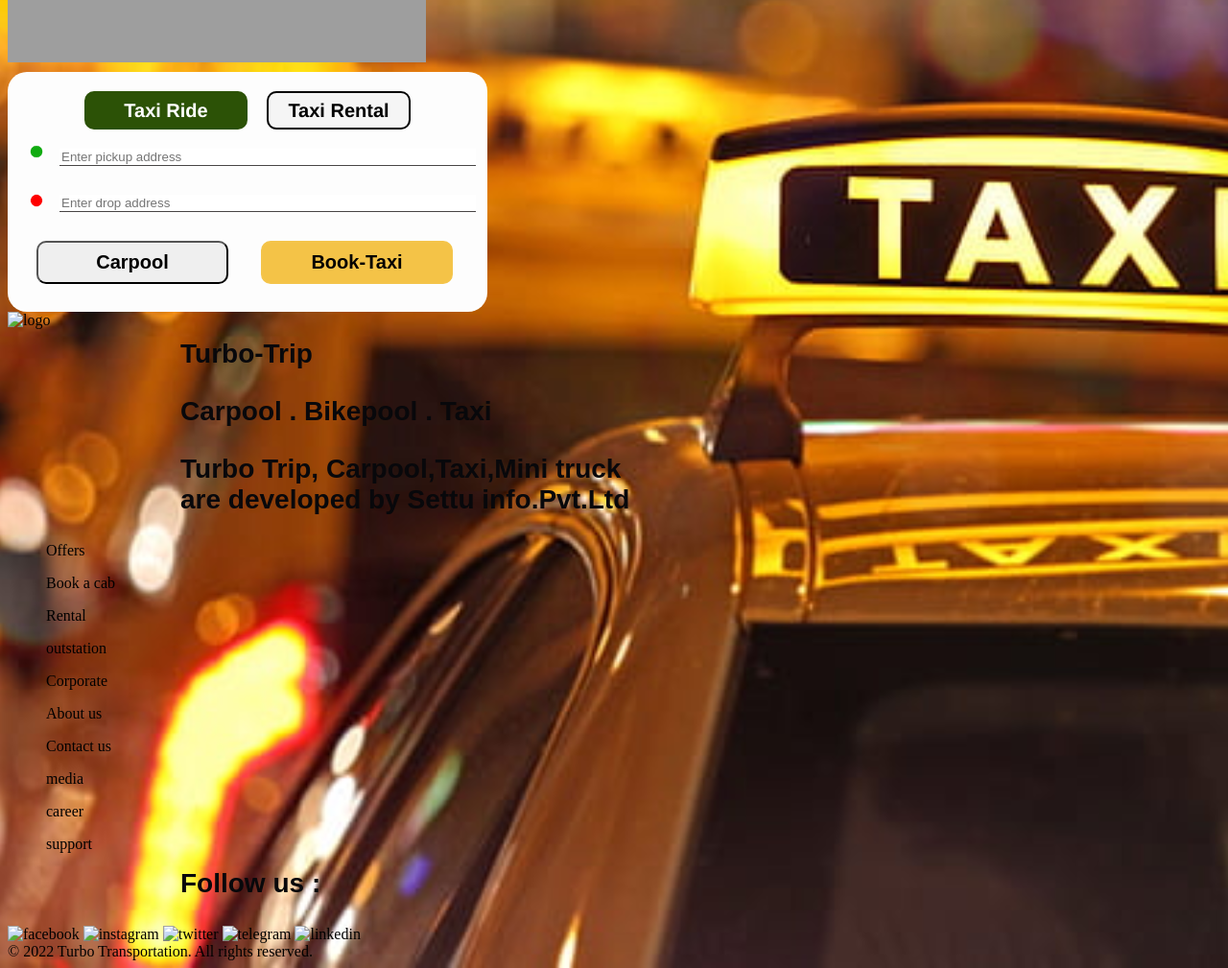
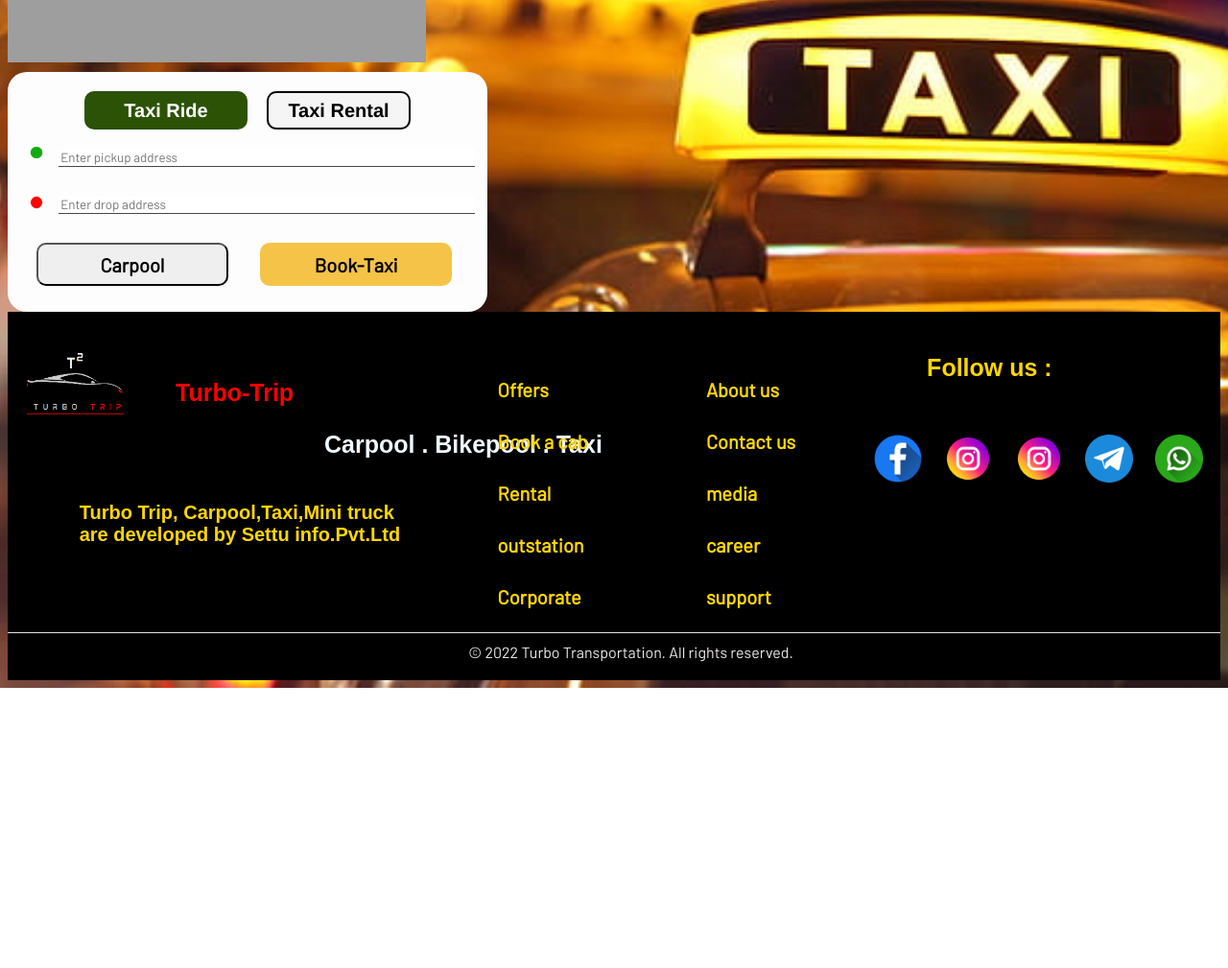
Before and after one commit to fssa-batch3/gowtham.sathyamoorthy__web_project, a plain HTML site: page pages/book taxi.html in a window 1280 px wide. Shown: the part 523-1532 px from the top of the page at 96% size. After the commit the page ends 1240 px from the top, so only its background shows below. Drawn offline with Linux system fonts and the light colour scheme; grey boxes are pictures that could not be loaded; a web font is replaced by a local one.

Commit message:
css added

```diff
--- a/assets/css/book taxi.css
+++ b/assets/css/book taxi.css
@@ -1,3 +1,8 @@
+@import url("https://fonts.googleapis.com/css2?family=Barlow&family=Barlow+Condensed:wght@600;700&family=Chivo:ital,wght@0,600;1,600&family=Outfit:wght@500&family=Space+Mono:wght@700&display=swap");
+* {
+  font-family: "Barlow", sans-serif;
+}
+
 .btn {
   display: flex;
   margin-top: 10px;
@@ -129,5 +134,103 @@
   font-size: 28px;
   font-weight: bolder;
   font-family: Arial, Helvetica, sans-serif;
-  color: rgb(8, 8, 11);
 }
+.icon1 {
+  width: 50px;
+  height: 30px;
+  margin-left: 15px;
+}
+.address p {
+  font-size: 20px;
+  color: gold;
+  margin-left: 03%;
+  margin-top: 20px;
+  font-weight: bolder;
+  margin-bottom: 20px;
+}
+.icon {
+  margin-left: 4.5%;
+}
+.icon2 {
+  color: gold;
+  margin-top: -220px;
+  margin-left: 75px;
+  font-size: 25px;
+}
+.icon1 {
+  margin-top: 30px;
+  height: 50px;
+  margin-left: 20px;
+}
+.footer4 {
+  margin-left: 40%;
+  margin-top: -220px;
+  margin-right: 50px;
+  font-size: 20px;
+  font-weight: bolder;
+  color: gold;
+}
+.footer5 {
+  margin-left: 05%;
+  font-size: 20px;
+  font-weight: bolder;
+  margin-top: -220px;
+  color: gold;
+}
+.footer6 {
+  display: flex;
+}
+.footer8 {
+  color: rgb(237, 233, 233);
+  padding-left: 38%;
+  border-top: 1px solid rgb(229, 226, 226);
+  padding-bottom: 20px;
+  padding-top: 10px;
+}
+ul {
+  padding: 5px;
+}
+footer {
+  background-color: black;
+}
+.footer {
+  display: flex;
+}
+.footer1 {
+  font-size: 30px;
+  margin-top: 40px;
+  font-weight: bolder;
+  font-style: italic;
+  font-family: Georgia, "Times New Roman", Times, serif;
+  margin-left: 20px;
+}
+.footer2 {
+  width: 150px;
+  margin-left: 25px;
+  margin-top: 70px;
+  color: red;
+  font-size: 25px;
+  font-weight: bolder;
+}
+.footer7 {
+  color: aliceblue;
+  font-weight: bold;
+  font-size: 25px;
+  margin-right: 70px;
+}
+.address {
+  font-size: 20px;
+  color: white;
+  margin-left: 03%;
+  margin-top: 20px;
+  font-weight: bolder;
+  margin-bottom: 20px;
+}
+.t2 {
+  height: 150px;
+  width: 150px;
+  border-radius: 50%;
+}
+.h2 {
+  color: white;
+}
--- a/assets/css/carpool.css
+++ b/assets/css/carpool.css
@@ -1,3 +1,7 @@
+@import url("https://fonts.googleapis.com/css2?family=Barlow&family=Barlow+Condensed:wght@600;700&family=Chivo:ital,wght@0,600;1,600&family=Outfit:wght@500&family=Space+Mono:wght@700&display=swap");
+* {
+  font-family: "Barlow", sans-serif;
+}
 .pickup {
   text-overflow: ellipsis;
   border: none;
@@ -147,3 +151,92 @@
   font-weight: bolder;
   margin-top: 50px;
 }
+.icon1 {
+  width: 50px;
+  height: 30px;
+  margin-left: 15px;
+}
+.address {
+  font-size: 20px;
+  color: gold;
+  margin-left: 03%;
+  margin-top: 20px;
+  font-weight: bolder;
+  margin-bottom: 20px;
+}
+.icon {
+  margin-left: 4.5%;
+}
+.icon2 {
+  color: gold;
+  margin-top: -220px;
+  margin-left: 75px;
+  font-size: 25px;
+}
+.icon1 {
+  margin-top: 30px;
+  height: 50px;
+  margin-left: 20px;
+}
+.footer4 {
+  margin-left: 40%;
+  margin-top: -220px;
+  margin-right: 50px;
+  font-size: 20px;
+  font-weight: bolder;
+  color: gold;
+}
+.footer5 {
+  margin-left: 05%;
+  font-size: 20px;
+  font-weight: bolder;
+  margin-top: -220px;
+  color: gold;
+}
+.footer6 {
+  display: flex;
+}
+.footer8 {
+  color: rgb(237, 233, 233);
+  padding-left: 38%;
+  border-top: 1px solid rgb(229, 226, 226);
+  padding-bottom: 20px;
+  padding-top: 10px;
+}
+ul {
+  padding: 5px;
+}
+footer {
+  background-color: black;
+}
+.footer {
+  display: flex;
+}
+.footer1 {
+  font-size: 30px;
+  margin-top: 40px;
+  font-weight: bolder;
+  font-style: italic;
+  font-family: Georgia, "Times New Roman", Times, serif;
+  margin-left: 20px;
+}
+.footer2 {
+  width: 150px;
+  margin-left: 25px;
+  margin-top: 70px;
+  color: red;
+  font-size: 25px;
+  font-weight: bolder;
+}
+.footer7 {
+  color: aliceblue;
+  font-weight: bold;
+}
+.address {
+  font-size: 20px;
+  color: gold;
+  margin-left: 03%;
+  margin-top: 20px;
+  font-weight: bolder;
+  margin-bottom: 20px;
+}
--- a/assets/css/style.css
+++ b/assets/css/style.css
@@ -45,18 +45,11 @@
 }
 .head2 {
   display: flex;
-  background: rgb(66, 66, 66);
+  background: rgb(0, 0, 0);
   background: linear-gradient(
-    99deg,
-    rgba(66, 66, 66, 1) 9%,
-    rgba(97, 97, 97, 1) 20%,
-    rgba(117, 117, 117, 1) 32%,
-    rgba(158, 158, 158, 1) 43%,
-    rgba(189, 189, 189, 1) 53%,
-    rgba(224, 224, 224, 1) 61%,
-    rgba(238, 238, 238, 1) 72%,
-    rgba(245, 245, 245, 1) 83%,
-    rgba(250, 250, 250, 1) 94%
+    90deg,
+    rgba(0, 0, 0, 1) 35%,
+    rgba(212, 175, 55, 1) 86%
   );
 }
 img {
@@ -109,18 +102,11 @@
 .section {
   display: flex;
   margin-top: 20px;
-  background: rgb(66, 66, 66);
+  background: rgb(0, 0, 0);
   background: linear-gradient(
-    237deg,
-    rgba(66, 66, 66, 1) 9%,
-    rgba(97, 97, 97, 1) 20%,
-    rgba(117, 117, 117, 1) 32%,
-    rgba(158, 158, 158, 1) 43%,
-    rgba(189, 189, 189, 1) 53%,
-    rgba(224, 224, 224, 1) 61%,
-    rgba(238, 238, 238, 1) 72%,
-    rgba(245, 245, 245, 1) 83%,
-    rgba(250, 250, 250, 1) 94%
+    234deg,
+    rgba(0, 0, 0, 1) 35%,
+    rgba(212, 175, 55, 1) 86%
   );
 }
 .video {
@@ -156,18 +142,11 @@
   margin-left: 40px;
   margin-top: 30px;
   margin-bottom: 60px;
-  background: rgb(66, 66, 66);
+  background: rgb(0, 0, 0);
   background: linear-gradient(
-    129deg,
-    rgba(66, 66, 66, 1) 9%,
-    rgba(97, 97, 97, 1) 20%,
-    rgba(117, 117, 117, 1) 32%,
-    rgba(158, 158, 158, 1) 43%,
-    rgba(189, 189, 189, 1) 53%,
-    rgba(224, 224, 224, 1) 61%,
-    rgba(238, 238, 238, 1) 72%,
-    rgba(245, 245, 245, 1) 83%,
-    rgba(250, 250, 250, 1) 94%
+    90deg,
+    rgba(0, 0, 0, 1) 35%,
+    rgba(212, 175, 55, 1) 86%
   );
 }
 .sec2 {
@@ -177,18 +156,11 @@
 .carpooling {
   display: flex;
   margin-bottom: 40px;
-  background: rgb(66, 66, 66);
+  background: rgb(0, 0, 0);
   background: linear-gradient(
-    299deg,
-    rgba(66, 66, 66, 1) 9%,
-    rgba(97, 97, 97, 1) 20%,
-    rgba(117, 117, 117, 1) 32%,
-    rgba(158, 158, 158, 1) 43%,
-    rgba(189, 189, 189, 1) 53%,
-    rgba(224, 224, 224, 1) 61%,
-    rgba(238, 238, 238, 1) 72%,
-    rgba(245, 245, 245, 1) 83%,
-    rgba(250, 250, 250, 1) 94%
+    234deg,
+    rgba(0, 0, 0, 1) 35%,
+    rgba(212, 175, 55, 1) 86%
   );
 }
 .carpooling1 {
@@ -199,18 +171,11 @@
 .carpooling2 {
   display: flex;
   margin-bottom: 40px;
-  background: rgb(66, 66, 66);
+  background: rgb(0, 0, 0);
   background: linear-gradient(
-    140deg,
-    rgba(66, 66, 66, 1) 9%,
-    rgba(97, 97, 97, 1) 20%,
-    rgba(117, 117, 117, 1) 32%,
-    rgba(158, 158, 158, 1) 43%,
-    rgba(189, 189, 189, 1) 53%,
-    rgba(224, 224, 224, 1) 61%,
-    rgba(238, 238, 238, 1) 72%,
-    rgba(245, 245, 245, 1) 83%,
-    rgba(250, 250, 250, 1) 94%
+    90deg,
+    rgba(0, 0, 0, 1) 35%,
+    rgba(212, 175, 55, 1) 86%
   );
 }
 .travel1 {
@@ -220,6 +185,12 @@
 .route1 {
   margin-left: 100px;
   margin-top: 40px;
+  background: rgb(0, 0, 0);
+  background: linear-gradient(
+    90deg,
+    rgba(0, 0, 0, 1) 35%,
+    rgba(212, 175, 55, 1) 86%
+  );
 }
 
 .faster1 {
@@ -291,6 +262,12 @@
 .impact {
   display: flex;
   justify-content: space-around;
+  background: rgb(0, 0, 0);
+  background: linear-gradient(
+    234deg,
+    rgba(0, 0, 0, 1) 35%,
+    rgba(212, 175, 55, 1) 86%
+  );
 }
 
 .customer {
@@ -393,18 +370,11 @@
 .download {
   display: flex;
   justify-content: space-around;
-  background: rgb(66, 66, 66);
+  background: rgb(0, 0, 0);
   background: linear-gradient(
-    299deg,
-    rgba(66, 66, 66, 1) 9%,
-    rgba(97, 97, 97, 1) 20%,
-    rgba(117, 117, 117, 1) 32%,
-    rgba(158, 158, 158, 1) 43%,
-    rgba(189, 189, 189, 1) 53%,
-    rgba(224, 224, 224, 1) 61%,
-    rgba(238, 238, 238, 1) 72%,
-    rgba(245, 245, 245, 1) 83%,
-    rgba(250, 250, 250, 1) 94%
+    234deg,
+    rgba(0, 0, 0, 1) 35%,
+    rgba(212, 175, 55, 1) 86%
   );
 }
 .phone {
@@ -511,22 +481,15 @@
   font-weight: bolder;
 }
 .working {
-  background: rgb(66, 66, 66);
+  background: rgb(0, 0, 0);
   background: linear-gradient(
-    299deg,
-    rgba(66, 66, 66, 1) 9%,
-    rgba(97, 97, 97, 1) 20%,
-    rgba(117, 117, 117, 1) 32%,
-    rgba(158, 158, 158, 1) 43%,
-    rgba(189, 189, 189, 1) 53%,
-    rgba(224, 224, 224, 1) 61%,
-    rgba(238, 238, 238, 1) 72%,
-    rgba(245, 245, 245, 1) 83%,
-    rgba(250, 250, 250, 1) 94%
+    90deg,
+    rgba(0, 0, 0, 1) 35%,
+    rgba(212, 175, 55, 1) 86%
   );
 }
 body {
-  background-color: #a5c9ca;
+  background-color: rgb(22, 22, 22);
 }
 .facility {
   display: flex;
@@ -569,3 +532,11 @@
   margin-top: 15px;
   margin-right: 30px;
 }
+.class {
+  background: rgb(0, 0, 0);
+  background: linear-gradient(
+    234deg,
+    rgba(0, 0, 0, 1) 35%,
+    rgba(212, 175, 55, 1) 86%
+  );
+}
--- a/pages/book taxi.html
+++ b/pages/book taxi.html
@@ -22,7 +22,7 @@
       <div>
         <h1>Taxi at the best prices !</h1>
         <h2>Local . Airport . Outstation</h2>
-        <p>Download Turbo-trip App to manage your best experience</p>
+        <p class="h2">Download Turbo-trip App to manage your best experience</p>
       </div>
     </div>
     <!-- this section is booking process -->
@@ -55,7 +55,7 @@
     </div>
     <footer>
       <div class="footer">
-        <img src="./assets/images/Turbo trip.png " alt="logo" class="t2" />
+        <img src="../assets/images/Turbo trip.png " alt="logo" class="t2" />
         <div class="footer3">
           <p class="footer2">Turbo-Trip</p>
           <p class="footer7">Carpool . Bikepool . Taxi</p>
@@ -108,23 +108,27 @@
         <div class="icon">
           <p class="icon2">Follow us :</p>
           <img
-            src="./assets/images/facebook.png"
+            src="../assets/images/facebook.png"
             alt="facebook"
             class="icon1"
           />
           <img
-            src="./assets/images/instagram.png"
+            src="../assets/images/instagram.png"
             alt="instagram"
             class="icon1"
           />
-          <img src="./assets/images/twitter.png" alt="twitter" class="icon1" />
           <img
-            src="./assets/images/telegram.png"
+            src="../assets/images/instagram.png"
+            alt="twitter"
+            class="icon1"
+          />
+          <img
+            src="../assets/images/telegram.png"
             alt="telegram"
             class="icon1"
           />
           <img
-            src="./assets/images/whatsapp-111.png"
+            src="../assets/images/whatsapp-111.png"
             alt="linkedin"
             class="icon1"
           />
```
Also changed, not shown: index.html (+2 -1 lines), pages/carpool.html (+1 -1 lines).
